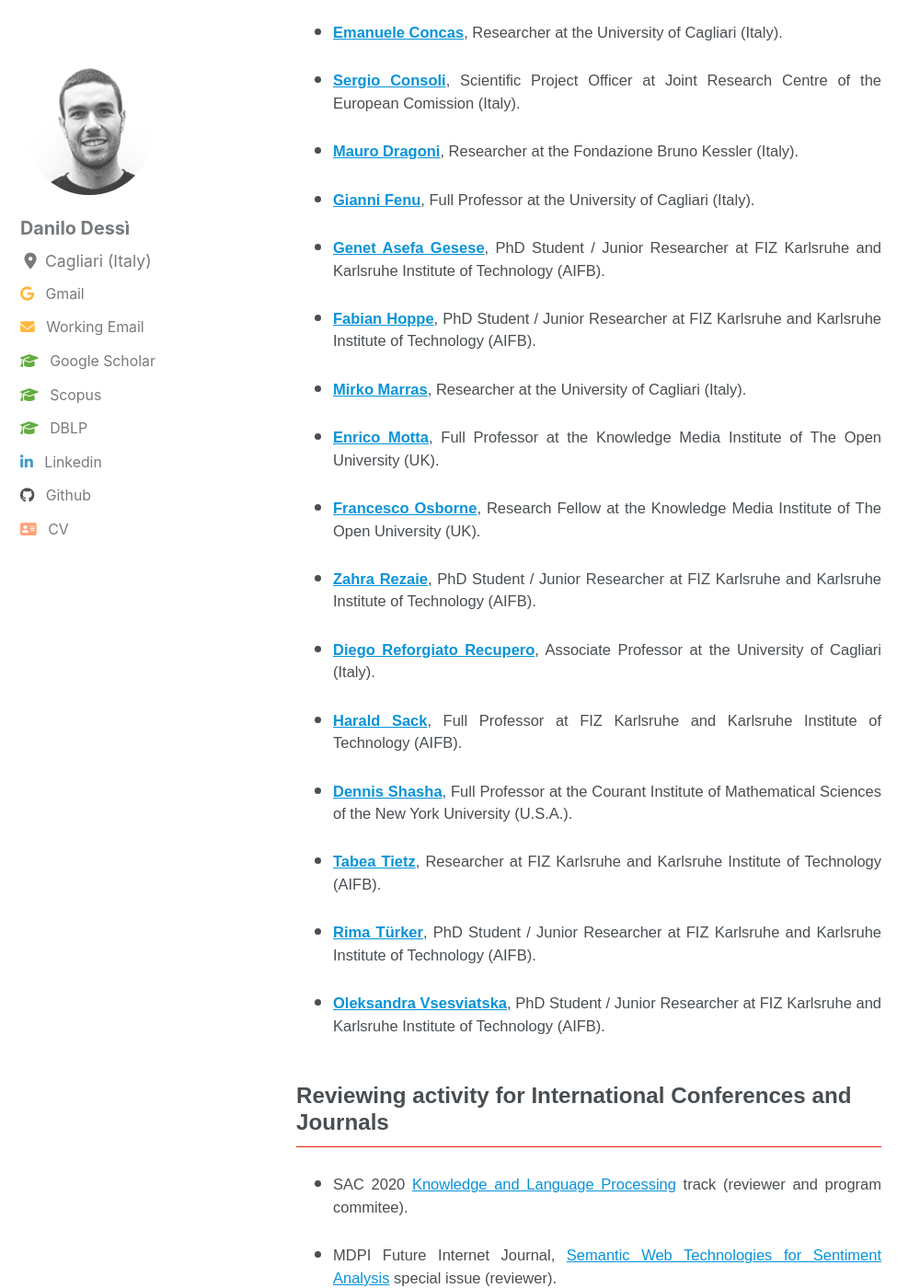
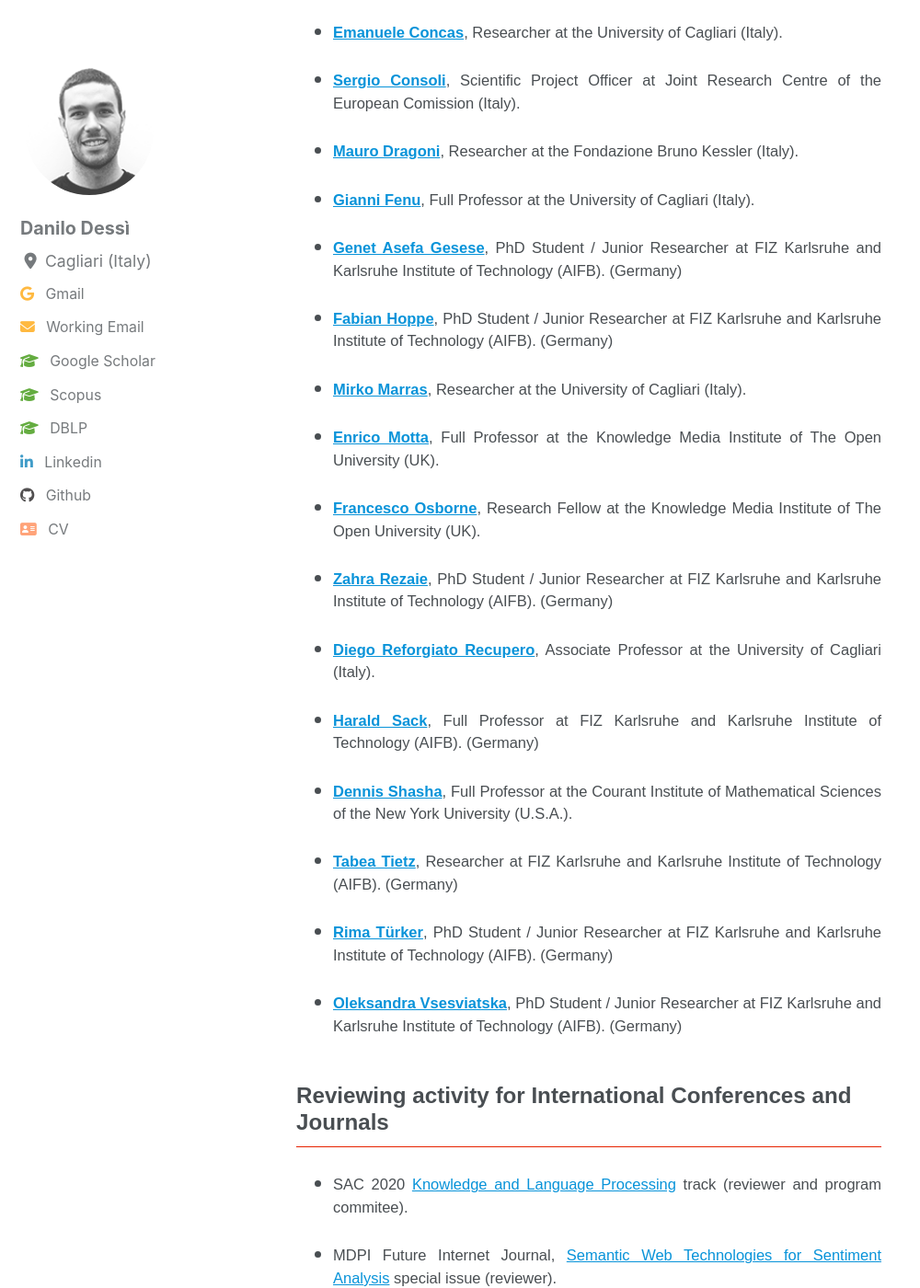
Before and after one commit to danilo-dessi/danilo-dessi.github.io, a Jekyll site: the page built from pages/collaborations.md, in a window 1280 px wide and 1400 px high, scrolled down 1015 px. Shown: the whole window at 92% size, without its empty margins (0-1000 px from the left). Built offline with Jekyll 4.4.1, drawn with Linux system fonts in a browser that asks for light colours; cached includes are drawn as plain includes; nearby versions of some CDN libraries; some of the changed text lies outside the part shown.

Commit message:
update publications and people pages

```diff
--- a/pages/collaborations.md
+++ b/pages/collaborations.md
@@ -21,9 +21,9 @@ The **Scholarly Knowledge Modelling, Mining and sense Making (SKM<sup>3</sup>)**
 
 ## People
 
-- [**Mehwish Alam**](https://www.fiz-karlsruhe.de/en/forschung/lebenslauf-und-publikationen-dr-mehwish-alam), PostDoc / Senior Researcher at FIZ Karlsruhe and Karlsruhe Institute of Technology (AIFB).
+- [**Mehwish Alam**](https://www.fiz-karlsruhe.de/en/forschung/lebenslauf-und-publikationen-dr-mehwish-alam), PostDoc / Senior Researcher at FIZ Karlsruhe and Karlsruhe Institute of Technology (AIFB). (Germany)
 
-- [**Russa Biswas**](https://www.fiz-karlsruhe.de/en/forschung/lebenslauf-und-publikationen-russa-biswas), PhD Student / Junior Researcher at FIZ Karlsruhe and Karlsruhe Institute of Technology (AIFB).
+- [**Russa Biswas**](https://www.fiz-karlsruhe.de/en/forschung/lebenslauf-und-publikationen-russa-biswas), PhD Student / Junior Researcher at FIZ Karlsruhe and Karlsruhe Institute of Technology (AIFB). (Germany)
 
 - [**Davide Buscaldi**](https://sites.google.com/site/davidebuscaldi/), Associate Professor at the University of Paris 13 (France).
 
@@ -37,9 +37,9 @@ The **Scholarly Knowledge Modelling, Mining and sense Making (SKM<sup>3</sup>)**
 
 - [**Gianni Fenu**](http://people.unica.it/giannifenu/), Full Professor at the University of Cagliari (Italy).
 
-- [**Genet Asefa Gesese**](https://www.fiz-karlsruhe.de/en/forschung/lebenslauf-und-publikationen-genet-asefa-gesese), PhD Student / Junior Researcher at FIZ Karlsruhe and Karlsruhe Institute of Technology (AIFB).
+- [**Genet Asefa Gesese**](https://www.fiz-karlsruhe.de/en/forschung/lebenslauf-und-publikationen-genet-asefa-gesese), PhD Student / Junior Researcher at FIZ Karlsruhe and Karlsruhe Institute of Technology (AIFB). (Germany)
 
-- [**Fabian Hoppe**](https://www.fiz-karlsruhe.de/en/forschung/lebenslauf-und-publikationen-fabian-hoppe), PhD Student / Junior Researcher at FIZ Karlsruhe and Karlsruhe Institute of Technology (AIFB).
+- [**Fabian Hoppe**](https://www.fiz-karlsruhe.de/en/forschung/lebenslauf-und-publikationen-fabian-hoppe), PhD Student / Junior Researcher at FIZ Karlsruhe and Karlsruhe Institute of Technology (AIFB). (Germany)
 
 - [**Mirko Marras**](https://www.mirkomarras.com/), Researcher at the University of Cagliari (Italy).
 
@@ -47,19 +47,19 @@ The **Scholarly Knowledge Modelling, Mining and sense Making (SKM<sup>3</sup>)**
 
 - [**Francesco Osborne**](http://kmi.open.ac.uk/people/member/francesco-osborne), Research Fellow at the Knowledge Media Institute of The Open University (UK).
 
-- [**Zahra Rezaie**](https://www.fiz-karlsruhe.de/en/forschung/lebenslauf-und-publikationen-zahra-rezaie), PhD Student / Junior Researcher at FIZ Karlsruhe and Karlsruhe Institute of Technology (AIFB).
+- [**Zahra Rezaie**](https://www.fiz-karlsruhe.de/en/forschung/lebenslauf-und-publikationen-zahra-rezaie), PhD Student / Junior Researcher at FIZ Karlsruhe and Karlsruhe Institute of Technology (AIFB). (Germany)
 
 - [**Diego Reforgiato Recupero**](http://people.unica.it/diegoreforgiato/), Associate Professor at the University of Cagliari (Italy).
 
-- [**Harald Sack**](https://www.fiz-karlsruhe.de/en/forschung/lebenslauf-prof-dr-harald-sack), Full Professor at FIZ Karlsruhe and Karlsruhe Institute of Technology (AIFB).
+- [**Harald Sack**](https://www.fiz-karlsruhe.de/en/forschung/lebenslauf-prof-dr-harald-sack), Full Professor at FIZ Karlsruhe and Karlsruhe Institute of Technology (AIFB). (Germany)
 
 - [**Dennis Shasha**](https://cs.nyu.edu/shasha/), Full Professor at the Courant Institute of Mathematical Sciences of the New York University (U.S.A.).
 
-- [**Tabea Tietz**](https://www.fiz-karlsruhe.de/en/forschung/lebenslauf-und-publikationen-tabea-tietz), Researcher at FIZ Karlsruhe and Karlsruhe Institute of Technology (AIFB).
+- [**Tabea Tietz**](https://www.fiz-karlsruhe.de/en/forschung/lebenslauf-und-publikationen-tabea-tietz), Researcher at FIZ Karlsruhe and Karlsruhe Institute of Technology (AIFB). (Germany)
 
-- [**Rima Türker**](https://www.fiz-karlsruhe.de/en/forschung/lebenslauf-und-publikationen-rima-tuerker), PhD Student / Junior Researcher at FIZ Karlsruhe and Karlsruhe Institute of Technology (AIFB).
+- [**Rima Türker**](https://www.fiz-karlsruhe.de/en/forschung/lebenslauf-und-publikationen-rima-tuerker), PhD Student / Junior Researcher at FIZ Karlsruhe and Karlsruhe Institute of Technology (AIFB). (Germany)
 
-- [**Oleksandra Vsesviatska**](https://www.fiz-karlsruhe.de/en/forschung/information-service-engineering#staff), PhD Student / Junior Researcher at FIZ Karlsruhe and Karlsruhe Institute of Technology (AIFB).
+- [**Oleksandra Vsesviatska**](https://www.fiz-karlsruhe.de/en/forschung/information-service-engineering#staff), PhD Student / Junior Researcher at FIZ Karlsruhe and Karlsruhe Institute of Technology (AIFB). (Germany)
 
 
 
```
